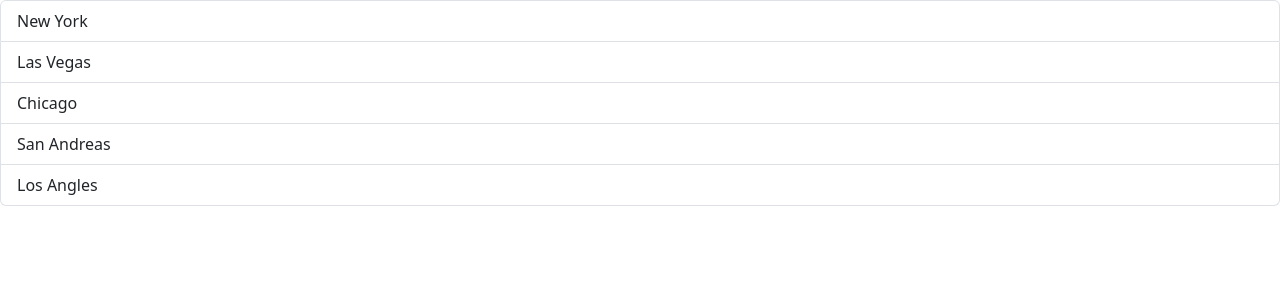
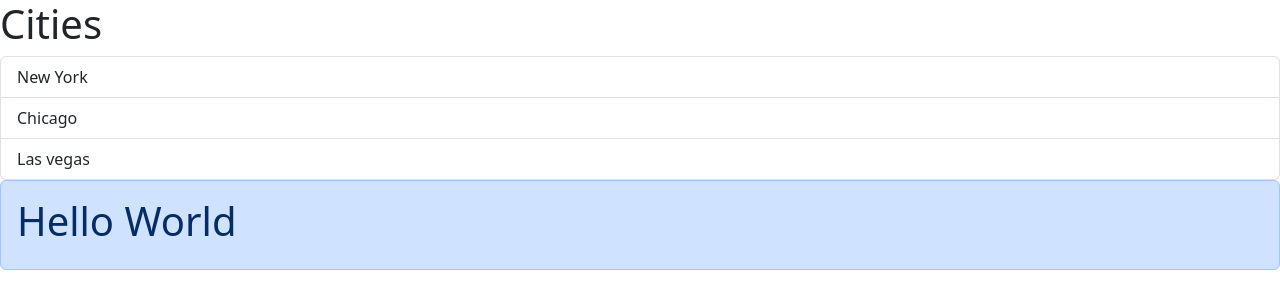
Before and after one commit to deepanshuarya75way/React, a React (Vite) app in the folder react-app/: page / in a window 1280 px wide. Shown: the top 308 px of the page. Built offline with nearby package versions, Linux system fonts and the light colour scheme.

Commit message:
passing children

```diff
--- a/react-app/src/App.tsx
+++ b/react-app/src/App.tsx
@@ -1,5 +1,17 @@
+import Alert from "./components/Alert"
 import ListGroup from "./components/ListGroup"
 function App(){
-  return <div>< ListGroup /></div>
+  const items = ["New York", "Chicago", "Las vegas"]
+  const handleSelectItem = (item: string) => {
+    console.log(item)
+  }
+  return (
+    <div>
+      < ListGroup items={items} heading="Cities" onSelectItem={handleSelectItem}/>
+      <Alert>
+        <h1>Hello World</h1>
+      </Alert>
+    </div>
+  )
 }
 export default App
--- /dev/null
+++ b/react-app/src/components/Alert.tsx
@@ -0,0 +1,13 @@
+import React, { ReactNode } from 'react'
+
+interface Props{
+    children: ReactNode
+}
+
+const Alert = ({children}: Props) => {
+  return (
+    <div className='alert alert-primary'>{children}</div>
+  )
+}
+
+export default Alert
--- a/react-app/src/components/ListGroup.tsx
+++ b/react-app/src/components/ListGroup.tsx
@@ -1,18 +1,31 @@
 import { useState } from "react";
-function ListGroup() {
-  const items: string[] = [
-    "New York",
-    "Las Vegas",
-    "Chicago",
-    "San Andreas",
-    "Los Angles",
-  ];
+
+interface Props {
+  items: string[];
+  heading: string;
+  onSelectItem: (item: string) => void;
+}
+
+function ListGroup({ items, heading, onSelectItem }: Props) {
   const [selectedIndex, setSelectedIndex] = useState(-1)
+
   return (
     <>
+      <h1>{heading}</h1>
       <ul className="list-group">
         {items.map((item, index) => (
-          <li key={item} onClick={()=> setSelectedIndex(index)} className={selectedIndex === index? "list-group-item active" : "list-group-item"}>
+          <li
+            key={item}
+            onClick={() => {
+              setSelectedIndex(index)
+              onSelectItem(item)
+            }}
+            className={
+              selectedIndex === index
+                ? "list-group-item active"
+                : "list-group-item"
+            }
+          >
             {item}
           </li>
         ))}
```
